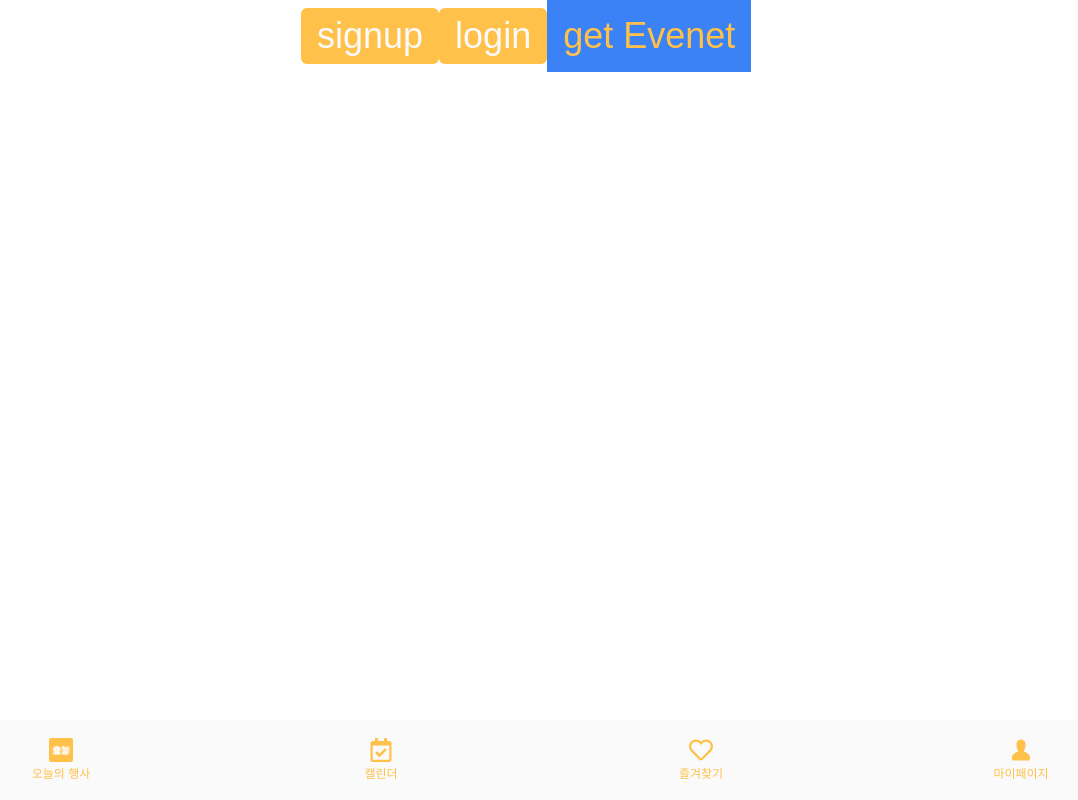
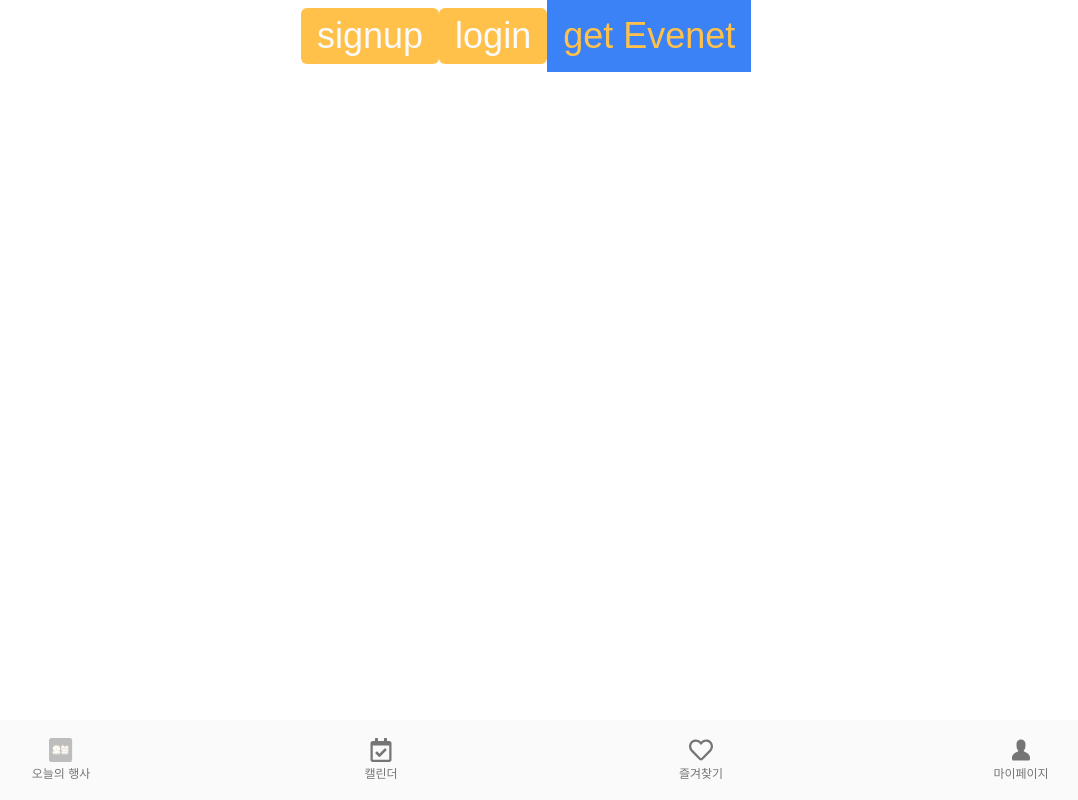
Before and after one commit to zerohyun00/TodayMohang-, a React (Create React App) app in the folder mohang/: page / in a window 1280 px wide. Shown: the whole page, without its empty margins (99-1177 px from the left). Built offline with nearby package versions, Linux system fonts and the light colour scheme; no server answers; a web font is replaced by a local one.

Commit message:
feat : BTN네비게이션 액티브 로직 활성화

```diff
--- a/mohang/src/components/BtnNav.jsx
+++ b/mohang/src/components/BtnNav.jsx
@@ -1,27 +1,62 @@
 import React from "react";
 import { FaRegCalendarCheck, FaRegHeart } from "react-icons/fa";
 import { GoPerson } from "react-icons/go";
-import logo from "../assets/images/logo2.png";
+import logo_active from "../assets/images/logo_active.png";
+import logo_inactive from "../assets/images/logo_inactive.png";
 import { Link } from "react-router-dom";
 
 function BtnNav() {
+  const { pathname } = window.location;
+  console.log(pathname);
+
+  const isActive = (path) => pathname === path;
+
   const NAV_STYLE =
     "flex gap-1 flex-col items-center justify-center overflow-hidden";
+  const ACTIVE_CLASS = "text-primary semibold text-[11px]";
+  const INACTIVE_CLASS = "text-gray0 regular text-[10px]";
+
   return (
     <section className="z-10 fixed left-0 bottom-0 w-[100%] overflow-hidden grid grid-cols-4 h-20 bg-white">
-      <Link to="/today" className={NAV_STYLE}>
-        <img src={logo} alt="logo" className="w-[24px] h-[24px]" />
+      <Link
+        to="/today"
+        className={`${NAV_STYLE} ${
+          isActive("/today") ? ACTIVE_CLASS : INACTIVE_CLASS
+        }`}
+      >
+        <img
+          src={isActive("/today") ? logo_active : logo_inactive}
+          alt="logo"
+          className={`w-[24px] h-[24px] ${
+            isActive("/today") ? ACTIVE_CLASS : INACTIVE_CLASS
+          }`}
+        />
         <span className="text-xs">오늘의 행사</span>
       </Link>
-      <Link to="/calendar" className={NAV_STYLE}>
+      <Link
+        to="/calendar"
+        className={`${NAV_STYLE} ${
+          isActive("/calendar") ? ACTIVE_CLASS : INACTIVE_CLASS
+        }`}
+      >
         <FaRegCalendarCheck size={24} />
         <span className="text-xs">캘린더</span>
       </Link>
-      <Link to="/bookmark" className={NAV_STYLE}>
+      <Link
+        to="/bookmark"
+        className={`${NAV_STYLE} ${
+          isActive("/bookmark") ? ACTIVE_CLASS : INACTIVE_CLASS
+        }`}
+      >
         <FaRegHeart size={24} />
         <span className="text-xs">즐겨찾기</span>
       </Link>
-      <Link to={"/mypage"} className={NAV_STYLE}>
+      <Link
+        to="/mypage"
+        className={`${NAV_STYLE} ${
+          isActive("/mypage") ? ACTIVE_CLASS : INACTIVE_CLASS
+        }`}
+      >
         <GoPerson size={24} />
         <span className="text-xs">마이페이지</span>
       </Link>
--- a/mohang/src/pages/CalendarPage.jsx
+++ b/mohang/src/pages/CalendarPage.jsx
@@ -4,13 +4,14 @@
 import "../styles/calendar.css";
 import Layout from "../layout/Layout";
 import TodayEvents from "./TodayEvents";
+import BtnNav from "../components/BtnNav";
 
 function CalendarPage() {
   const [selectedDate, setSelectedDate] = useState(null); // State to store the selected date
   const events = {
+    // 여기에 이벤트 호출해와서 데이터 넣기
     "2023-11-13": 2,
     "2023-11-18": 2,
-    // ... more events
   };
 
   const toLocalISOString = (date) => {
@@ -46,6 +47,7 @@
         {selectedDate ? `선택된 날짜: ${selectedDate}` : "날짜를 선택해주세요"}
       </h1>
       <TodayEvents />
+      <BtnNav />
     </Layout>
   );
 }
```
Also changed, not shown: mohang/src/assets/images/logo_active.png (added), mohang/src/assets/images/logo_inactive.png (added).
